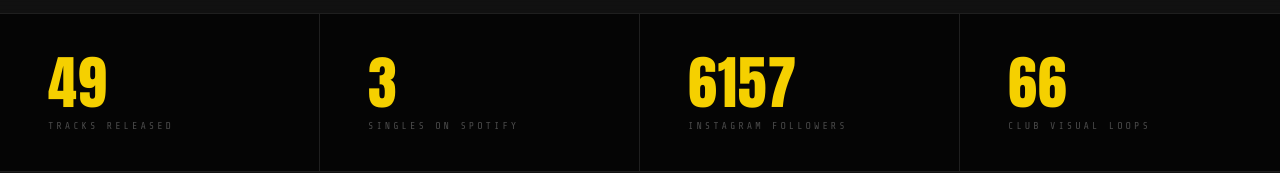
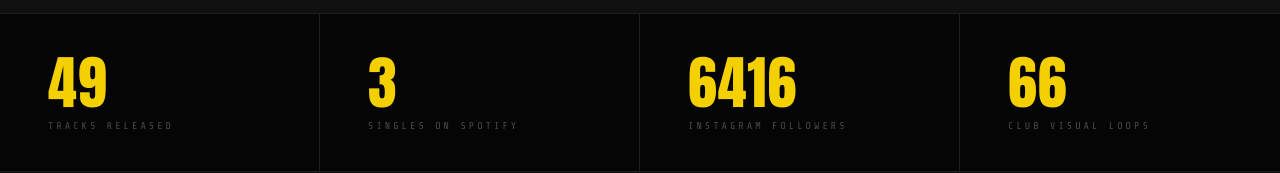
Before and after one commit to k0rrup/Noyze-Komplanyt, a plain HTML site: page index.html in a window 1280 px wide. Shown: the part 787-960 px from the top of the page. Drawn offline with nearby package versions, Linux system fonts and the light colour scheme.

Commit message:
Instagram followers 6,416 (checked live 11/13)
Co-Authored-By: Claude Opus 5.5 <noreply@anthropic.com>
Claude-Session: https://claude.ai/code/session_01SJgJheL69iyTTF3ZL4qfyG

```diff
--- a/index.html
+++ b/index.html
@@ -273,7 +273,7 @@
 <div class="strip rv">
   <div class="scell"><div class="snum" id="c1">49</div><div class="slbl">Tracks Released</div></div>
   <div class="scell"><div class="snum" id="c2">3</div><div class="slbl">Singles on Spotify</div></div>
-  <div class="scell"><div class="snum" id="c3">6157</div><div class="slbl">Instagram Followers</div></div>
+  <div class="scell"><div class="snum" id="c3">6416</div><div class="slbl">Instagram Followers</div></div>
   <div class="scell"><div class="snum" id="c4">66</div><div class="slbl">Club Visual Loops</div></div>
 </div>
 
@@ -444,7 +444,7 @@ const rail=document.getElementById('tr');
 let counted=false;
 function runCounters(){
   if(counted)return;counted=true;
-  [{id:'c1',t:49,s:''},{id:'c2',t:3,s:''},{id:'c3',t:6157,s:''},{id:'c4',t:66,s:''}].forEach(({id,t,s})=>{
+  [{id:'c1',t:49,s:''},{id:'c2',t:3,s:''},{id:'c3',t:6416,s:''},{id:'c4',t:66,s:''}].forEach(({id,t,s})=>{
     let n=0;const step=Math.ceil(t/45),el=document.getElementById(id);
     const iv=setInterval(()=>{n=Math.min(n+step,t);el.textContent=n+s;if(n>=t)clearInterval(iv);},30);
   });
```
